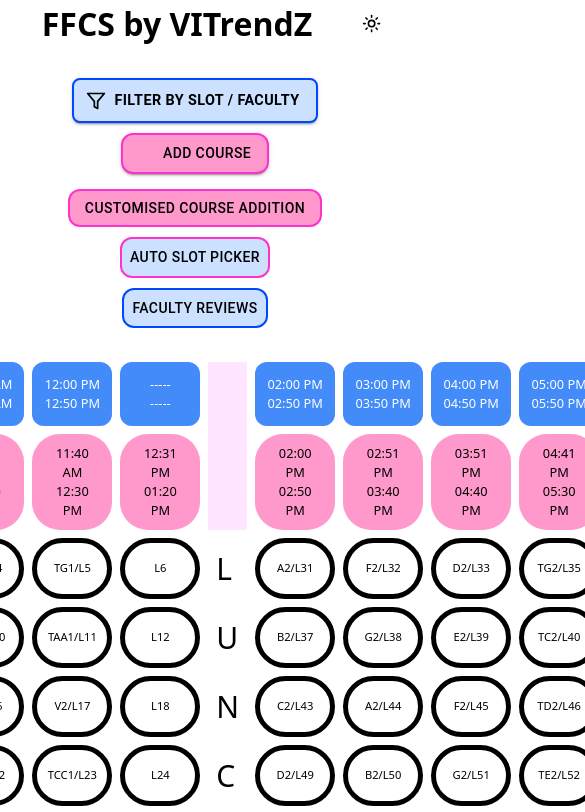
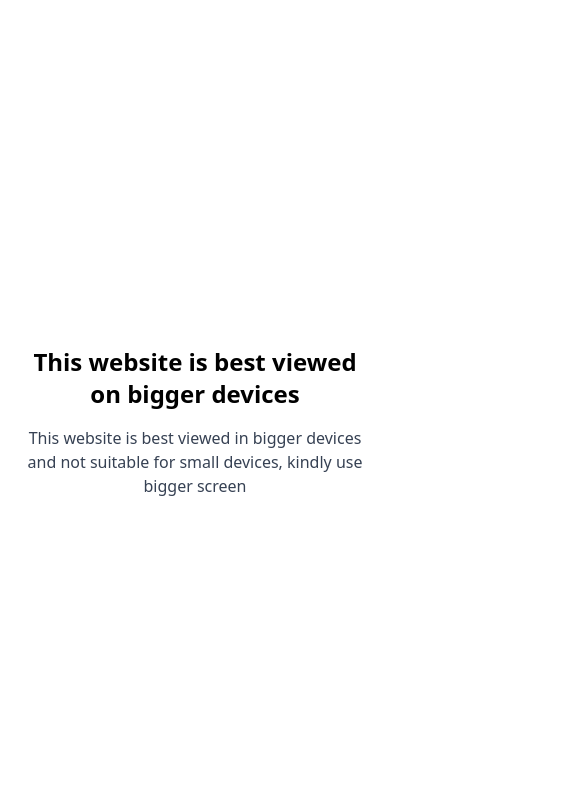
Before and after one commit to techvitrendz/ffcs, a React (Vite) app: page / in a window 390 px wide. Shown: the top 812 px of the page, 585 px wide, since content can reach past the window. Built offline with nearby package versions, Linux system fonts and the light colour scheme; some icons are missing.

Commit message:
Added error on small screens

```diff
--- a/src/App.tsx
+++ b/src/App.tsx
@@ -1,4 +1,4 @@
-import { useRef } from "react";
+import { useRef, useEffect, useState } from "react";
 import { ThemeProvider } from "@/components/theme-provider";
 import { Analytics } from "@vercel/analytics/react";
 
@@ -8,6 +8,38 @@
 
 function App() {
 	const higherRef = useRef(null);
+
+	// Consider screens smaller than this width as "small devices"
+	const SMALL_SCREEN_WIDTH = 768; // px
+	const [isSmall, setIsSmall] = useState(false);
+
+	useEffect(() => {
+		const check = () => {
+			if (typeof window === "undefined") return;
+			setIsSmall(window.innerWidth < SMALL_SCREEN_WIDTH);
+		};
+
+		check();
+		window.addEventListener("resize", check);
+		return () => window.removeEventListener("resize", check);
+	}, []);
+
+	// If small screen, render only the warning message (no popup) instead of the app content
+	if (isSmall) {
+		return (
+			<div className="min-h-screen flex items-center justify-center bg-white p-6">
+				<div className="max-w-lg text-center">
+					<h1 className="text-2xl font-semibold mb-4">
+						This website is best viewed on bigger devices
+					</h1>
+					<p className="text-base text-gray-700">
+						This website is best viewed in bigger devices and not suitable for
+						small devices, kindly use bigger screen
+					</p>
+				</div>
+			</div>
+		);
+	}
 
 	return (
 		<ThemeProvider defaultTheme="system" storageKey="vite-ui-theme">
```
